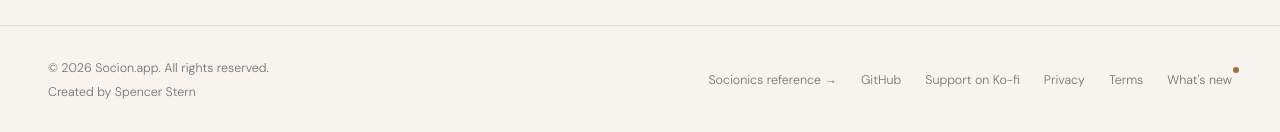
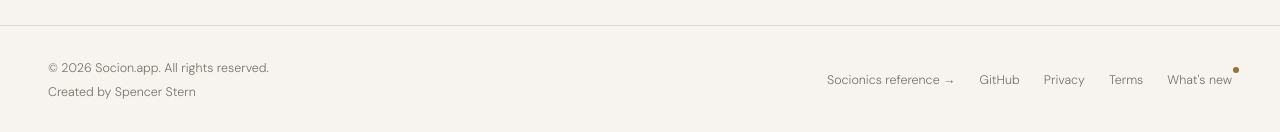
Before and after one commit to sstern42/socionics-match, a React (Vite) app: page / in a window 1280 px wide. Shown: the part 3745-3877 px from the top of the page. Built offline with nearby package versions, Linux system fonts and the light colour scheme; no server answers; the database is empty.

Commit message:
Update Layout.jsx

```diff
--- a/src/components/Layout.jsx
+++ b/src/components/Layout.jsx
@@ -130,7 +130,6 @@ export default function Layout({ children, hideFooter = false, noScroll = false
           <div style={{ display: 'flex', gap: '1.5rem', alignItems: 'center', flexWrap: 'wrap' }}>
             <a href="https://socionicsinsight.com">Socionics reference &rarr;</a>
             <a href="https://github.com/sstern42/socionics-match" target="_blank" rel="noopener noreferrer" style={{ fontSize: '0.78rem', color: 'var(--muted)', textDecoration: 'none' }}>GitHub</a>
-            <a href="https://ko-fi.com/spencerstern" target="_blank" rel="noopener noreferrer" style={{ fontSize: '0.78rem', color: 'var(--muted)', textDecoration: 'none' }}>Support on Ko-fi</a>
             <Link to="/privacy" style={{ fontSize: '0.78rem', color: 'var(--muted)', textDecoration: 'none' }}>Privacy</Link>
             <Link to="/terms" style={{ fontSize: '0.78rem', color: 'var(--muted)', textDecoration: 'none' }}>Terms</Link>
             <Link to="/changelog" style={{ fontSize: '0.78rem', color: 'var(--muted)', textDecoration: 'none', position: 'relative' }}
```
